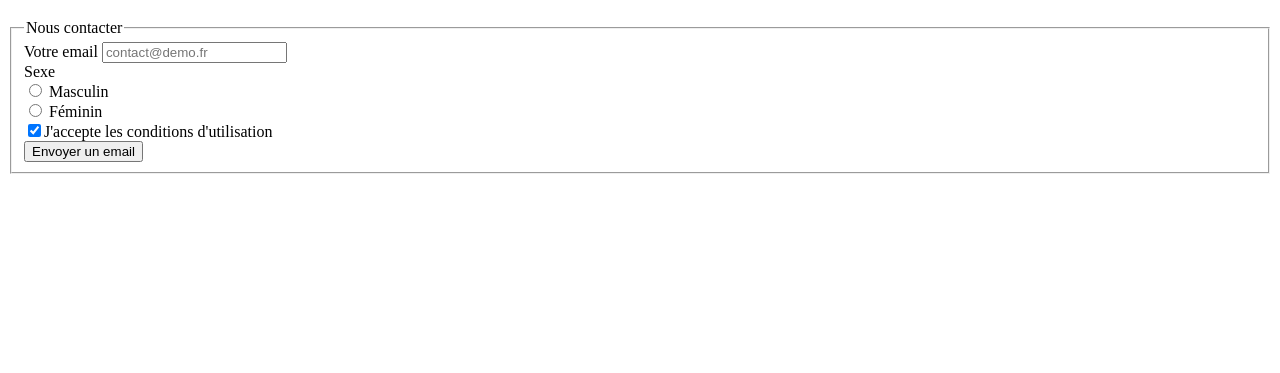
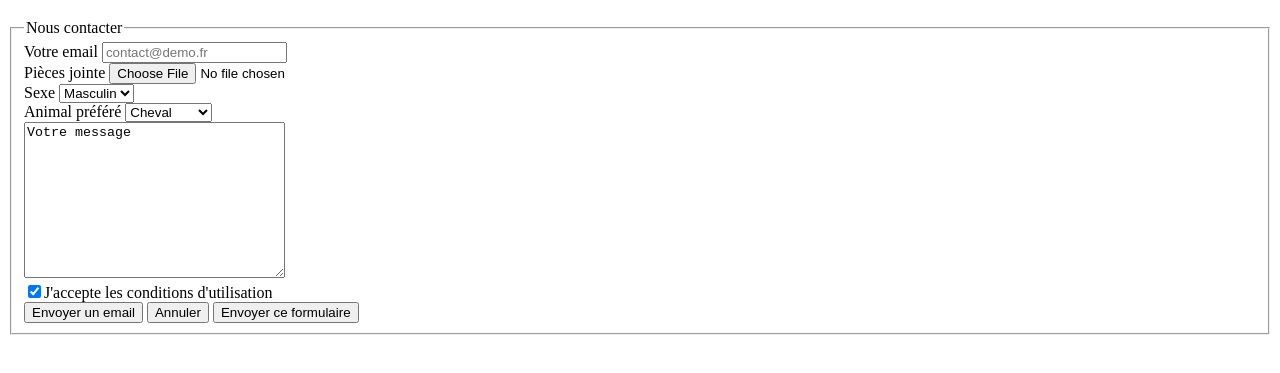
Before and after one commit to gaetan-denis/Site-d-un-restaurant-suivant-le-tutoriel-HTML-de-Grafikart, a plain HTML site: page menu/contact.html in a window 1280 px wide. Shown: the part 131-504 px from the top of the page. Drawn offline with Linux system fonts and the light colour scheme.

Commit message:
modification des formulaires pour l'exercice

```diff
--- a/menu/contact.html
+++ b/menu/contact.html
@@ -23,20 +23,40 @@
                     <input type="text" name="email" id="emailinput" placeholder="contact@demo.fr" required>
                 </div>
                 <div>
-                    <label>Sexe</label>
-                    <div>
-                        <input type="radio" name="sexe" id="masculin">
-                        <label for="masculin">Masculin</label>
+                    <label for="fileinput">Pièces jointe</label>
+                    <input type="file" name="file" id="fileinput">
+                </div>
+                <div>
+                <label id="sexe">Sexe</label>
+                <select name="sexe" id="sexe">
+                    <option value="m">Masculin</option>
+                    <option value="f" >Féminin</option>
+                </select>
+                </div>
+                <div>
+                    <label id="animal">Animal préféré</label>
+                    <select name="animal" id="animal">
+                        <optgroup label="Mammifère">
+                            <option >Cheval</option>
+                            <option >Chat</option>
+                            <option >Chien</optioFémn>
+                        </optgroup>
+                        <optgroup label="Poisson">
+                            <option >Saumon</option>
+                        </optgroup>
+                    </select>
                     </div>
+                <div>
+                        <label for="message"votre message></label>
+                        <textarea name="message id="message" cols="30" rows="10" >Votre message</textarea>
                 </div>
-                        <input type="radio" name="sexe" id="fémininn">
-                        <label for="féminin">Féminin</label>
-                    </div>
                 </div>
                 <div>
                     <label><input type="checkbox" name="cgu" checked>J'accepte les conditions d'utilisation</label>
                 </div>
                     <input type="submit" value="Envoyer un email">
+                    <input type="reset" value="Annuler">
+                    <button type="submit">Envoyer ce formulaire</optgroup></button>
             </fieldset>
 
         </form>
```
